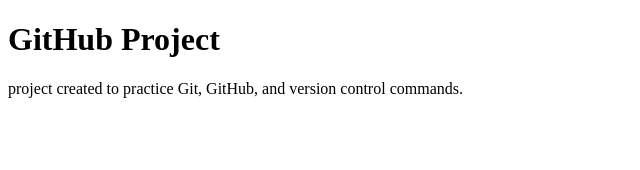
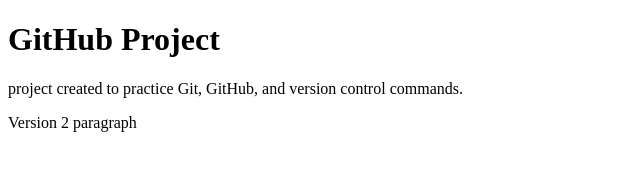
Before and after one commit to kuldeepmitra96/portfolio-website, a plain HTML site: page index.html in a window 1280 px wide. Shown: the whole page, without its empty margins (0-640 px from the left). Drawn offline with Linux system fonts and the light colour scheme.

Commit message:
Add paragraph in v2 branch

```diff
--- a/index.html
+++ b/index.html
@@ -10,3 +10,5 @@
   <p> project created to practice Git, GitHub, and version control commands.</p> <!-- #tags: Description -->
 </body>
 </html>
+
+<p>Version 2 paragraph</p>
```
